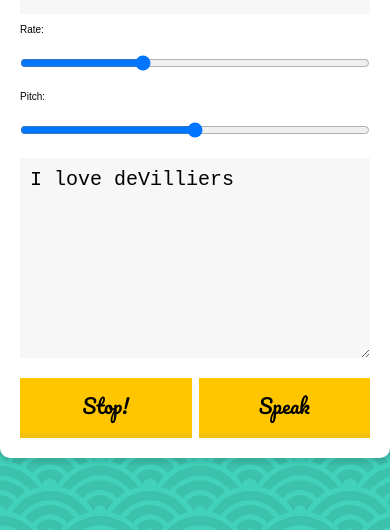
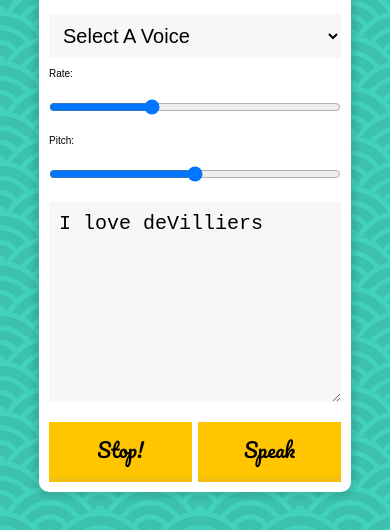
Before and after one commit to venky-17/Voice-Alterer, a plain HTML site: page index.html in a window 390 px wide. Shown: the part 314-844 px from the top of the page. Drawn offline with Linux system fonts and the light colour scheme.

Commit message:
Update style.css
made it responsive

```diff
--- a/style.css
+++ b/style.css
@@ -88,3 +88,18 @@ textarea {
 .voiceinator button:nth-of-type(1) {
   margin-right: 2%;
 }
+
+
+@media only screen and (max-width: 900px) {
+  .voiceinator {
+    padding: 1rem;
+    width:80%;
+    margin: 0 auto;
+    border-radius: 1rem;
+    position: relative;
+    background: white;
+    overflow: hidden;
+    z-index: 1;
+    box-shadow: 0 0 5px 5px rgba(0,0,0,0.1);
+  }
+}
```
